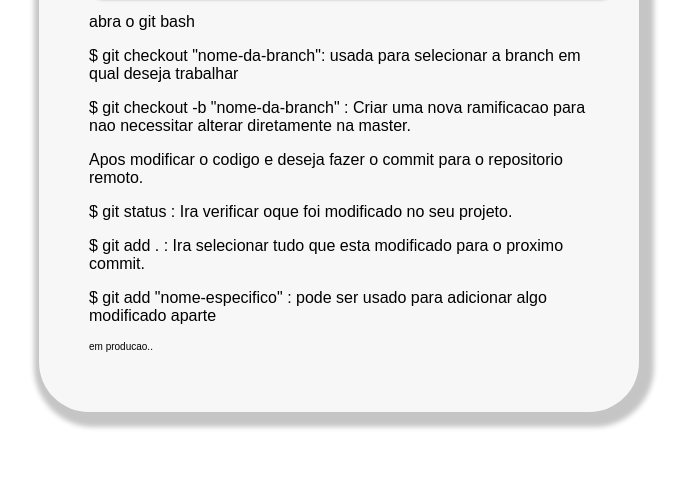
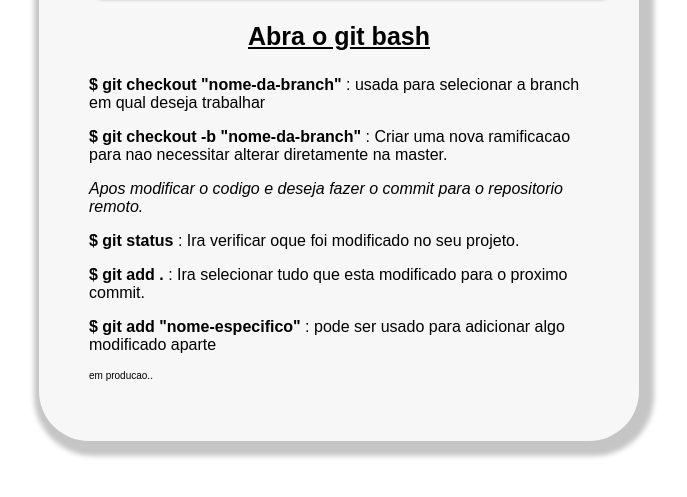
Before and after one commit to GBabler/comandos-git, a plain HTML site: page index.html in a window 1280 px wide. Shown: the part 163-660 px from the top of the page, without its empty margins (301-988 px from the left). Drawn offline with Linux system fonts and the light colour scheme.

```diff
--- a/css/estilo.css
+++ b/css/estilo.css
@@ -33,6 +33,11 @@
 
     font-family: Arial, Helvetica, sans-serif;
 
+}
+
+.titulogit{
+    text-align: center;
+    font-size: 25px;
 }
 
 
--- a/index.html
+++ b/index.html
@@ -18,15 +18,16 @@
 
         <article class="format-artigo">
 
-            <p>abra o git bash</p>
+            <p class="titulogit"><b><u>Abra o git bash</u></b></p>
 
-            <p>$ git checkout "nome-da-branch": usada para selecionar a branch em qual deseja trabalhar </p>
-            <p>$ git checkout -b "nome-da-branch" : Criar uma nova ramificacao para nao necessitar alterar diretamente na master.</p>
-                <p>Apos modificar o codigo e deseja fazer o commit para o repositorio remoto.</p>
-            <p></p>
-            <p>$ git status : Ira verificar oque foi modificado no seu projeto.</p>
-            <p>$ git add . : Ira selecionar tudo que esta modificado para o proximo commit.</p>
-            <p>$ git add "nome-especifico" : pode ser usado para adicionar algo modificado aparte</p>
+            <p><b>$ git checkout "nome-da-branch" </b>: usada para selecionar a branch em qual deseja trabalhar </p>
+            <p><b>$ git checkout -b "nome-da-branch" </b>: Criar uma nova ramificacao para nao necessitar alterar diretamente na master.</p>
+
+                <p><i>Apos modificar o codigo e deseja fazer o commit para o repositorio remoto.</i></p>
+
+            <p><b>$ git status </b>: Ira verificar oque foi modificado no seu projeto.</p>
+            <p><b>$ git add . </b>: Ira selecionar tudo que esta modificado para o proximo commit.</p>
+            <p><b>$ git add "nome-especifico" </b>: pode ser usado para adicionar algo modificado aparte</p>
         </article>
 
         <p class="producao">em producao..</p>
```
